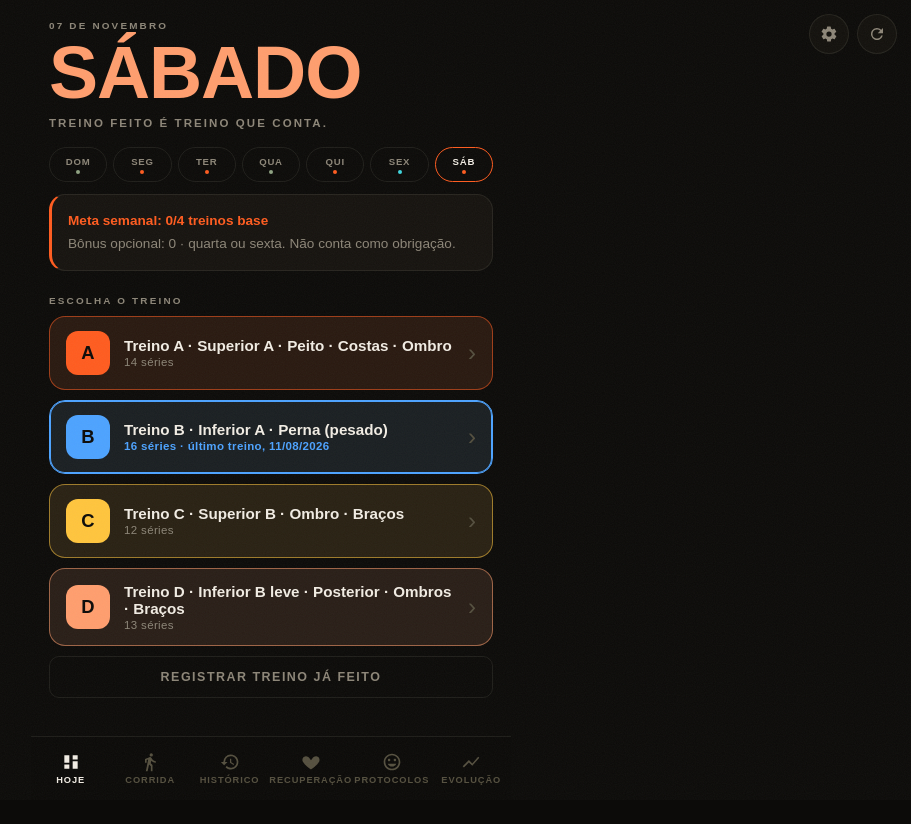
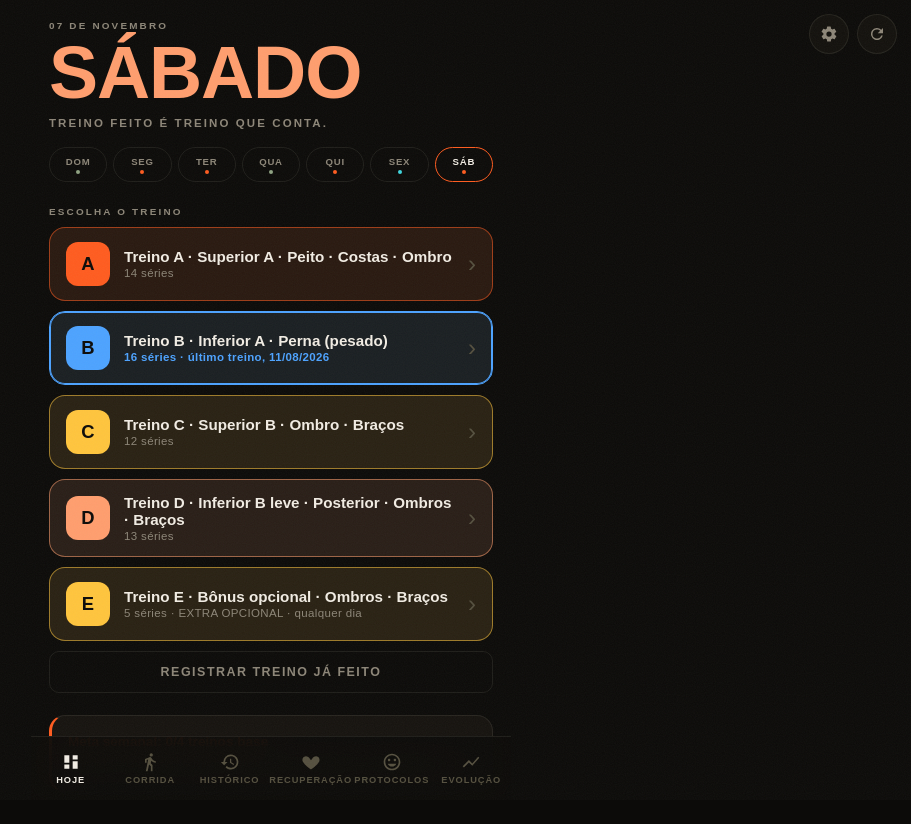
Before and after one commit to brunaodantas/treino-hub, a React (Vite) app: page / in a window 1280 px wide. Shown: the top 824 px of the page, without its empty margins (369-1280 px from the left). Before the commit the page ends 800 px from the top, so only its background shows below. Built offline with nearby package versions, Linux system fonts and the light colour scheme.

Commit message:
fix: treinos A-E disponiveis em qualquer dia

```diff
--- a/src/screens/Hoje.tsx
+++ b/src/screens/Hoje.tsx
@@ -1,13 +1,13 @@
 import { useEffect, useState } from 'react'
 import {
   planoDoDia, nomeTreino, totalSeries, DIAS_LONGOS,
-  META_SEMANAL, TREINOS_BASE, BONUS_DIAS, type LetraTreino,
+  META_SEMANAL, TREINOS_BASE, type LetraTreino,
 } from '../logic/programa'
 import { corDoPlano, COR_TREINO } from '../logic/cores'
 import WeekStrip from '../components/WeekStrip'
 import { db } from '../db/schema'
 
-const LETRAS: LetraTreino[] = ['A', 'B', 'C', 'D']
+const LETRAS: LetraTreino[] = ['A', 'B', 'C', 'D', 'E']
 
 // Frase do topo por tipo de dia. Varia com a data (determinístico, não sorteio:
 // abrir o app duas vezes no mesmo dia não troca a frase).
@@ -129,11 +129,6 @@ export default function Hoje({ onIniciar }: { onIniciar: (t: LetraTreino) => voi
       </div>
 
       <WeekStrip />
-      <div className="card card-hint" style={{ ['--cor' as string]: 'var(--c-a)' }}>
-        <b>Meta semanal: {Math.min(feitosSemana.base, META_SEMANAL)}/{META_SEMANAL} treinos base</b>
-        <p>Bônus opcional: {feitosSemana.bonus} · quarta ou sexta. Não conta como obrigação.</p>
-      </div>
-
       {plano.corrida && (
         <div className="card card-hint" style={{ ['--cor' as string]: 'var(--c-run)' }}>
           <b>Corrida de hoje: {plano.corrida.tipo} · {plano.corrida.duracao}</b>
@@ -183,6 +178,7 @@ export default function Hoje({ onIniciar }: { onIniciar: (t: LetraTreino) => voi
               <span className="nome">{nomeTreino(t)}</span>
               <span className="meta">
                 {totalSeries(t)} séries
+                {t === 'E' && ' · EXTRA OPCIONAL · qualquer dia'}
                 {eUltimo && ` · último treino, ${ultimo.quando}`}
               </span>
             </span>
@@ -191,20 +187,15 @@ export default function Hoje({ onIniciar }: { onIniciar: (t: LetraTreino) => voi
         )
       })}
 
-      {BONUS_DIAS.includes(agora.getDay()) && (
-        <div className="card card-hint" style={{ ['--cor' as string]: 'var(--c-c)', marginTop: 14 }}>
-          <b>Treino E · Bônus de ombros e braços (opcional)</b>
-          <p>Somente se estiver recuperado. Não muda a sequência dos treinos A–D.</p>
-          <button className="btn-ghost" onClick={() => registrando ? registrar('E') : onIniciar('E')}>
-            {registrando ? 'Registrar bônus E já feito' : 'Iniciar bônus E'}
-          </button>
-        </div>
-      )}
 
       <button className="btn-ghost" onClick={() => setRegistrando(!registrando)}>
         {registrando ? 'Cancelar' : 'Registrar treino já feito'}
       </button>
       {aviso && <p className="g-nota" style={{ textAlign: 'center' }}>{aviso}</p>}
+      <div className="card card-hint" style={{ ['--cor' as string]: 'var(--c-a)', marginTop: 22 }}>
+        <b>Meta semanal: {Math.min(feitosSemana.base, META_SEMANAL)}/{META_SEMANAL} treinos base</b>
+        <p>Treino E: {feitosSemana.bonus} bônus feitos. É opcional e não altera a sequência A–D.</p>
+      </div>
     </div>
   )
 }
```
